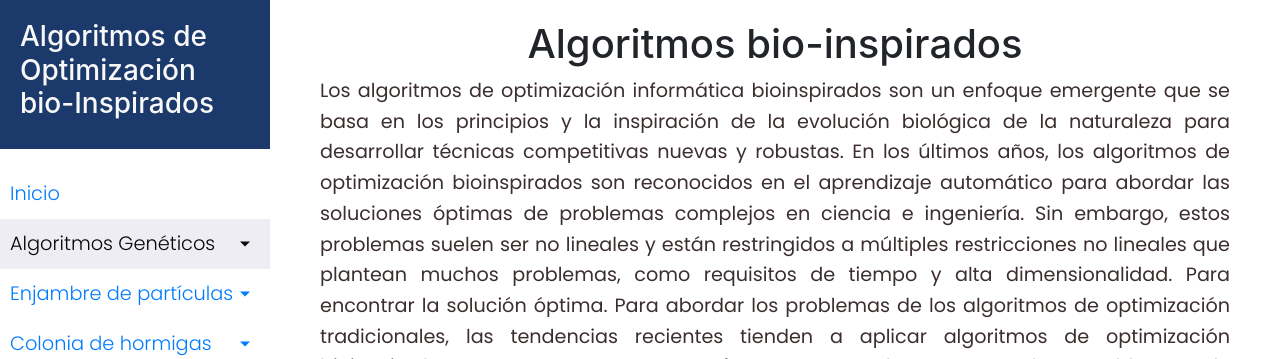
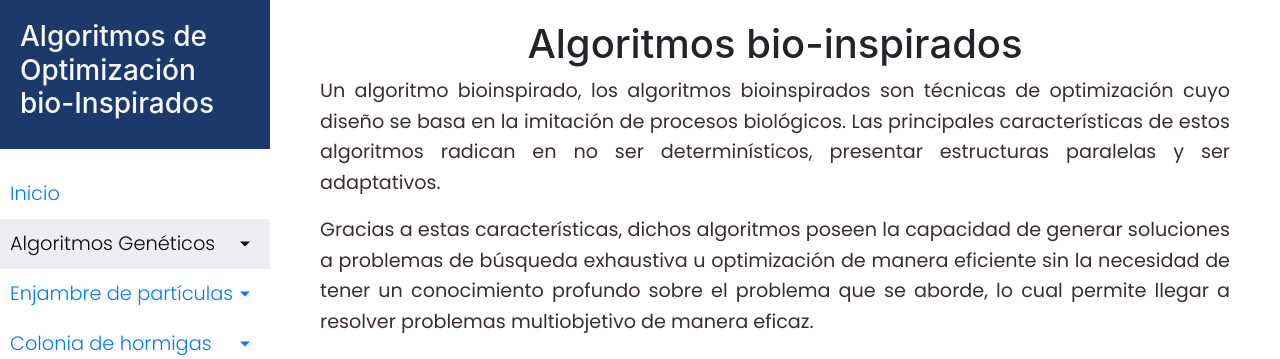
Before and after one commit to PAOsuna/Bio-inspired-optimized-algorithms, a Flask app: page / in a window 1280 px wide. Shown: the top 359 px of the page. Run offline with Flask 2, Linux system fonts and the light colour scheme.

```diff
--- a/templates/index.html
+++ b/templates/index.html
@@ -11,19 +11,17 @@
                 <div class="col">
                     <h1 class="text-center text-justify"> Algoritmos bio-inspirados</h1>
                     <p class="text-justify">
-                        Los algoritmos de optimización informática bioinspirados son un
-                        enfoque emergente que se basa en los principios y la inspiración
-                        de la evolución biológica de la naturaleza para desarrollar técnicas
-                        competitivas nuevas y robustas. En los últimos años, los algoritmos
-                        de optimización bioinspirados son reconocidos en el aprendizaje
-                        automático para abordar las soluciones óptimas de problemas complejos
-                        en ciencia e ingeniería. Sin embargo, estos problemas suelen ser no
-                        lineales y están restringidos a múltiples restricciones no lineales
-                        que plantean muchos problemas, como requisitos de tiempo y alta
-                        dimensionalidad. Para encontrar la solución óptima. Para abordar los
-                        problemas de los algoritmos de optimización tradicionales, las tendencias
-                        recientes tienden a aplicar algoritmos de optimización bioinspirados que
-                        representan un enfoque prometedor para resolver problemas de optimización complejos.
+                      Un algoritmo bioinspirado, los algoritmos bioinspirados son técnicas de optimización cuyo
+                      diseño se basa en la imitación de procesos biológicos. Las principales características de
+                      estos algoritmos radican en no ser determinísticos, presentar estructuras paralelas y ser
+                      adaptativos.
+
+                    </p>
+                    <p class="text-justify">
+                      Gracias a estas características, dichos algoritmos poseen la capacidad de
+                      generar soluciones a problemas de búsqueda exhaustiva u optimización de manera eficiente
+                      sin la necesidad de tener un conocimiento profundo sobre el problema que se aborde, lo cual
+                      permite llegar a resolver problemas multiobjetivo de manera eficaz.
                     </p>
                 </div>
 
```
